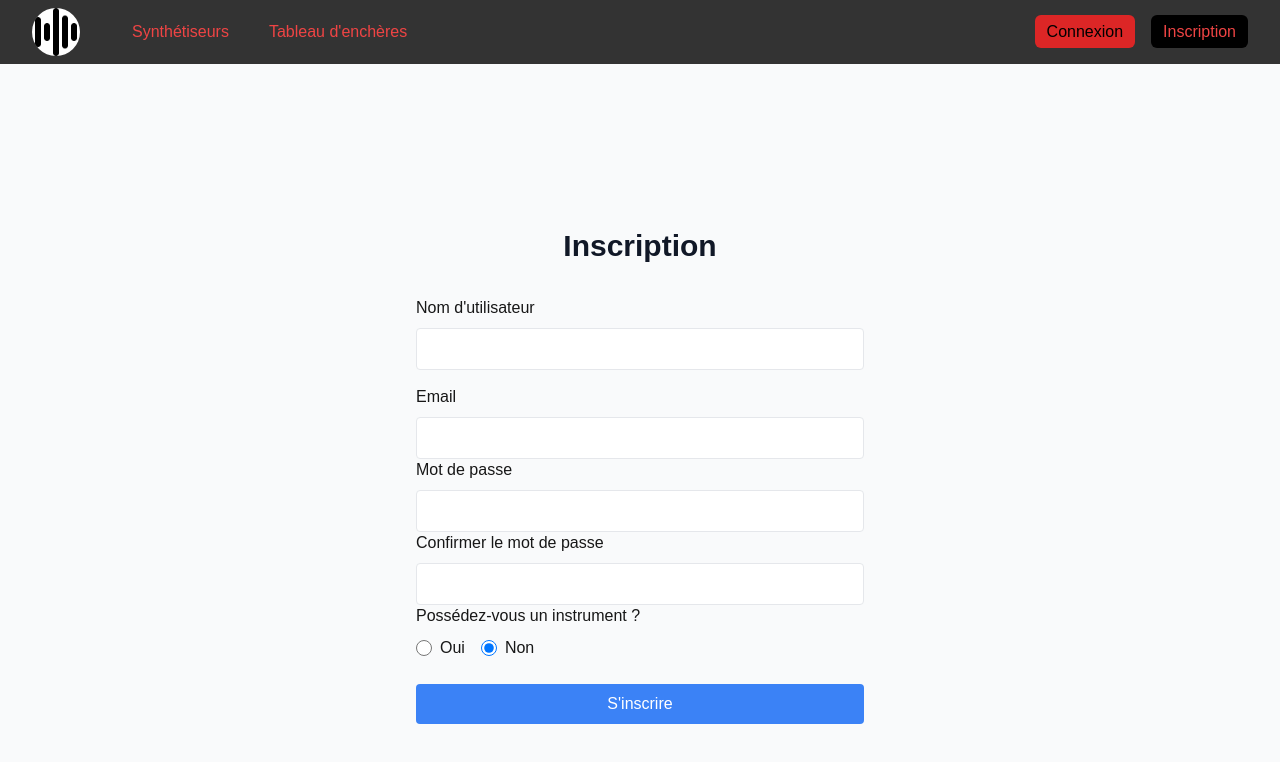
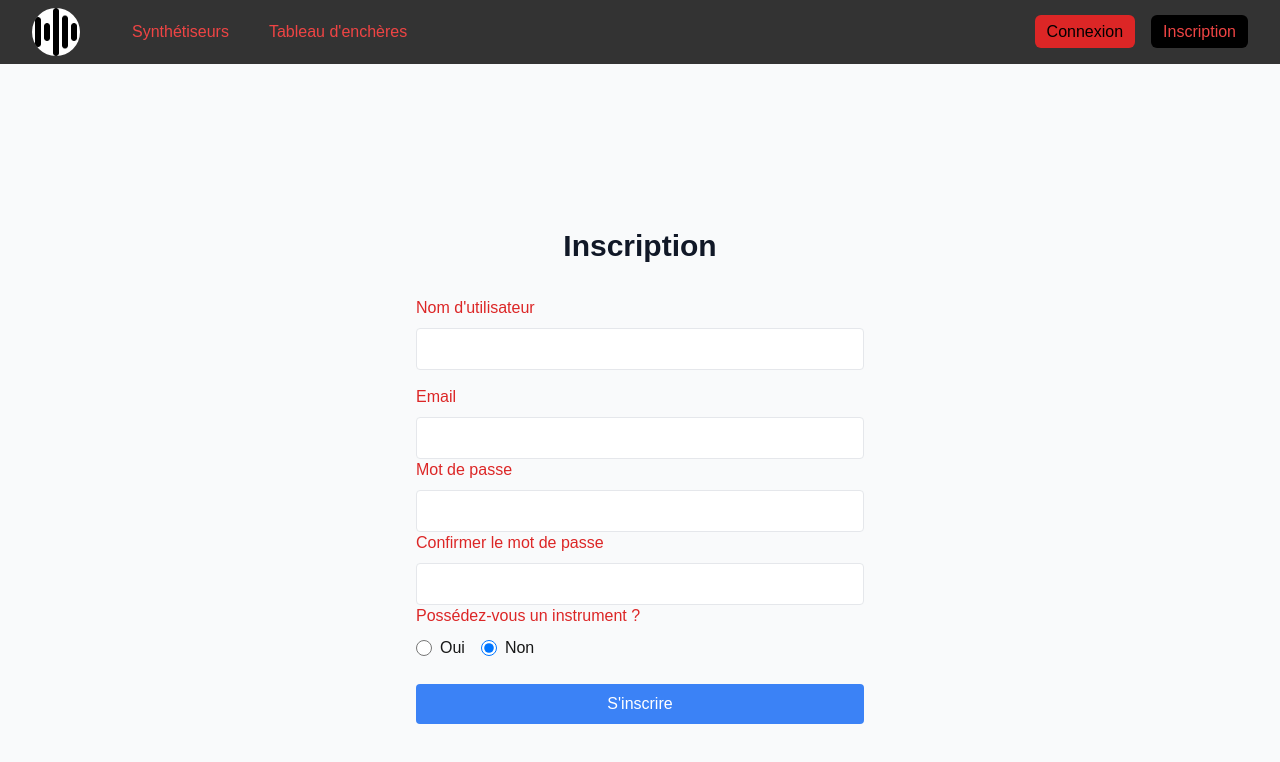
Before and after one commit to myriam-braconier/cv_frontend, a Next.js app: page /register in a window 1280 px wide. Shown: the top 762 px of the page. Built offline with nearby package versions, Linux system fonts and the light colour scheme.

Commit message:
registerpage

```diff
--- a/src/app/page.tsx
+++ b/src/app/page.tsx
@@ -56,7 +56,7 @@ export default function HomePage() {
 								Hero Site de Myriam Braconier Leclerc{" "}
 							</p>
 							<p className="text-sm italic">
-								Accès: email: admin@free.fr / password: 012345678{" "}
+								Accès Admin: email: admin@free.fr / password: 012345678{" "}
 							</p>
 							<p>
 								<br />
--- a/src/features/auth/RegisterForm/RegisterForm.tsx
+++ b/src/features/auth/RegisterForm/RegisterForm.tsx
@@ -55,7 +55,7 @@ export default function RegisterForm() {
         <form onSubmit={handleRegister} className="mt-8 space-y-6">
             <div className="rounded-md -space-y-px">
                 <div className="mb-4">
-                    <label htmlFor="username" className="block mb-2">Nom d&apos;utilisateur</label>
+                    <label htmlFor="username" className="block mb-2 text-red-600">Nom d&apos;utilisateur</label>
                     <input
                         type="text"
                         id="username"
@@ -67,7 +67,7 @@ export default function RegisterForm() {
                 </div>
 
                 <div className="mb-4">
-                    <label htmlFor="email" className="block mb-2">Email</label>
+                    <label htmlFor="email" className="block mb-2 text-red-600">Email</label>
                     <input
                         type="email"
                         id="email"
@@ -79,7 +79,7 @@ export default function RegisterForm() {
                 </div>
 
                 <div className="mb-4">
-                    <label htmlFor="password" className="block mb-2">Mot de passe</label>
+                    <label htmlFor="password" className="block mb-2 text-red-600">Mot de passe</label>
                     <input
                         type="password"
                         id="password"
@@ -92,7 +92,7 @@ export default function RegisterForm() {
                 </div>
 
                 <div className="mb-4">
-                    <label htmlFor="confirmPassword" className="block mb-2">Confirmer le mot de passe</label>
+                    <label htmlFor="confirmPassword" className="block mb-2 text-red-600">Confirmer le mot de passe</label>
                     <input
                         type="password"
                         id="confirmPassword"
@@ -106,7 +106,7 @@ export default function RegisterForm() {
 
                 {/* Ajout du sélecteur has_instrument */}
                 <div className="mb-4">
-                    <label className="block mb-2">Possédez-vous un instrument ?</label>
+                    <label className="block mb-2 text-red-600">Possédez-vous un instrument ?</label>
                     <div className="flex gap-4">
                         <label className="inline-flex items-center">
                             <input
```
